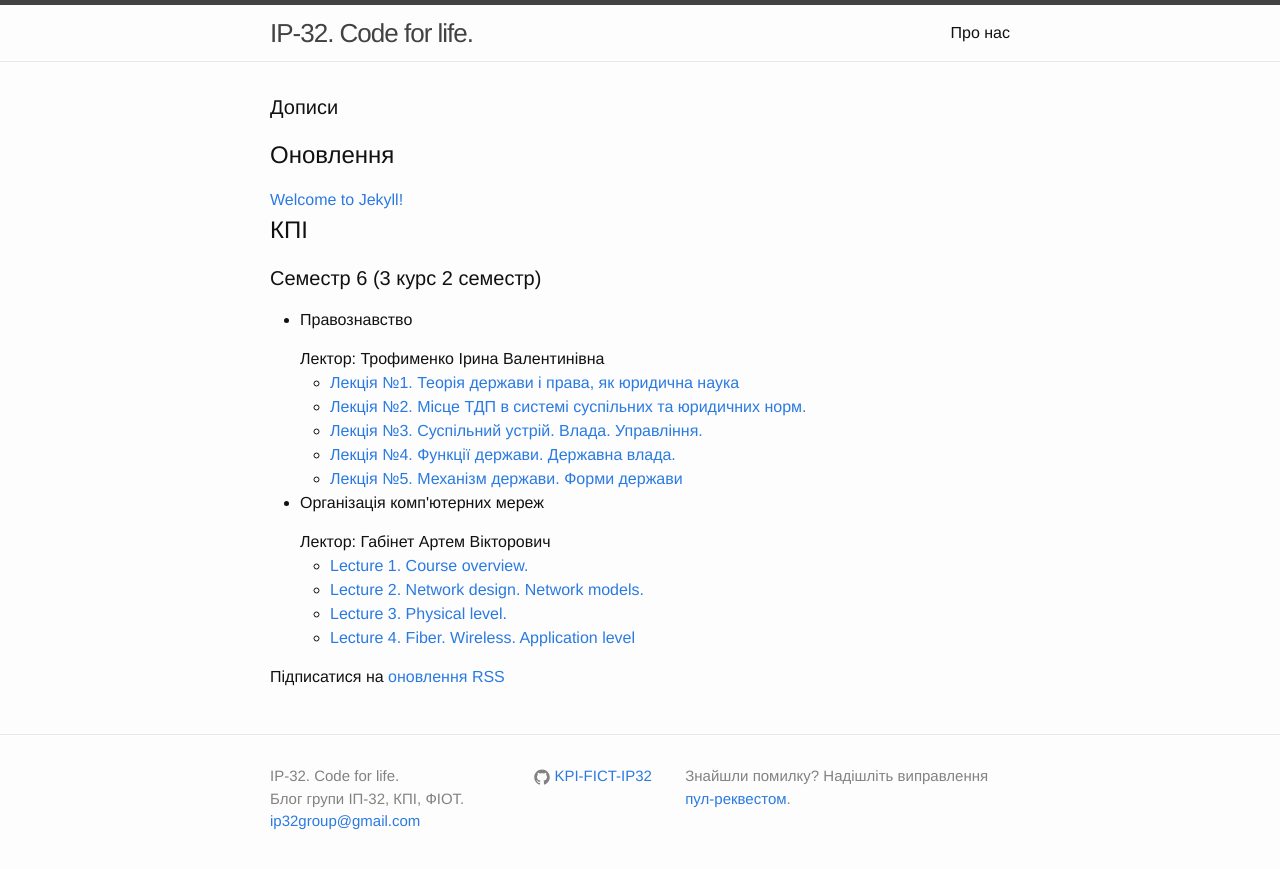
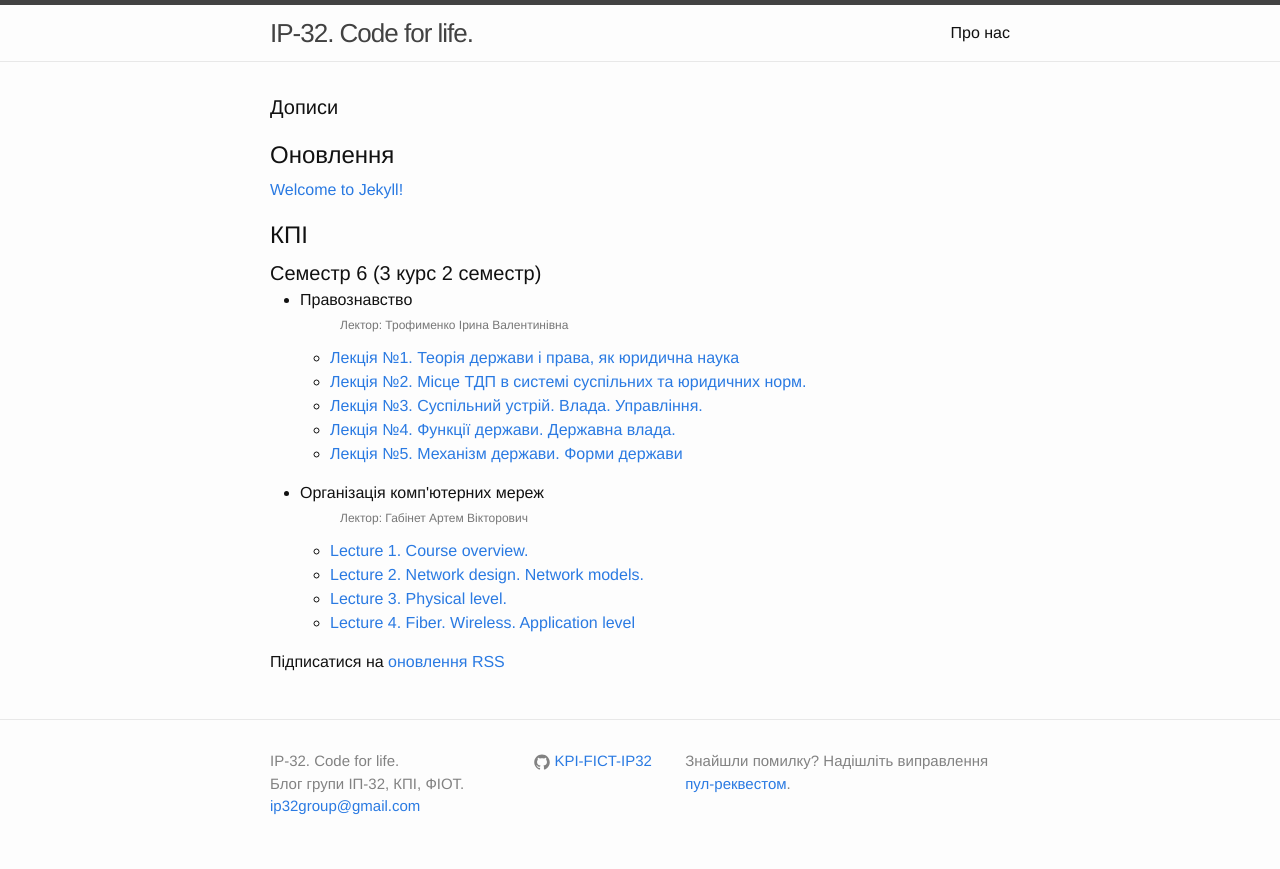
Before and after one commit to KPI-FICT-IP32/Blog, a Jekyll site: the page built from index.html, in a window 1280 px wide. Shown: the top 869 px of the page. Built offline with Jekyll 4.4.1, drawn with Linux system fonts in a browser that asks for light colours.

Commit message:
[#7] custom stylesheets

```diff
--- /dev/null
+++ b/_sass/_custom.scss
@@ -0,0 +1,49 @@
+h2 {
+	margin-bottom: 5px;
+}
+
+h3 {
+	margin-bottom: 0px;
+}
+
+.updates {
+	margin-bottom: 15px;
+}
+
+ul.subject-list {
+	.course-info {
+		padding-left: 40px;
+		margin-bottom: 10px;
+	}
+
+	.lecturer-name, .assistant-name {
+		font-size: 12px;
+		color: #777;
+	}
+
+	li > h4 {
+		margin-bottom: 0px;
+	}
+
+	> li {
+		margin-bottom: 15px;
+	}
+}
+
+/*
+ * Custom posts stylesheets
+ */
+
+.post-content {
+	h1 {
+	 	font-size: 35px;
+	}
+
+	h2 {
+		font-size: 25px;
+	}
+	table {
+		width: 100%;
+		margin-bottom: 10px;
+	}
+}
--- a/css/main.scss
+++ b/css/main.scss
@@ -49,5 +49,6 @@ $on-laptop:        800px;
 @import
         "base",
         "layout",
-        "syntax-highlighting"
+        "syntax-highlighting",
+        "custom"
 ;
--- a/index.html
+++ b/index.html
@@ -9,24 +9,27 @@ layout: default
     <div class="contents">
         <h2>Оновлення</h2>
         {% for post in site.categories.update %}
-        <a href="{{ post.url }}">{{ post.title }}</a>
+        <div class='updates'>
+            <a href="{{ post.url }}">{{ post.title }}</a>
+        </div>
         {% endfor %}
 
         <h2>КПІ</h2>
         {% assign semesters = site.data.semesters | sort: 'title' | reverse %}
         {% for semester in semesters %}
         <h3 class="page-heading">{{semester.title}}</h3>
-        <ul>
+        <ul class="subject-list">
             {% for course in semester.courses %}
             <li>
                 <h4>{{ course.title }}</h4>
-                {% if course.teacher %}
-                <span>Лектор: {{ course.teacher }}</span>
-                {% endif %}
-                {% if course.assistant %}
-                <span>Практик: {{ course.assistant }}</span>
-                {% endif %}
-
+                <div class='course-info'>
+                    {% if course.teacher %}
+                    <span class='lecturer-name'>Лектор: {{ course.teacher }}</span>
+                    {% endif %}
+                    {% if course.assistant %}
+                    <span class='assistant-name'>Практик: {{ course.assistant }}</span>
+                    {% endif %}
+                </div>
                 <ul>
                 {% assign posts = (site.categories[course.category] | reverse) %}
                 {% for post in posts %}
```
